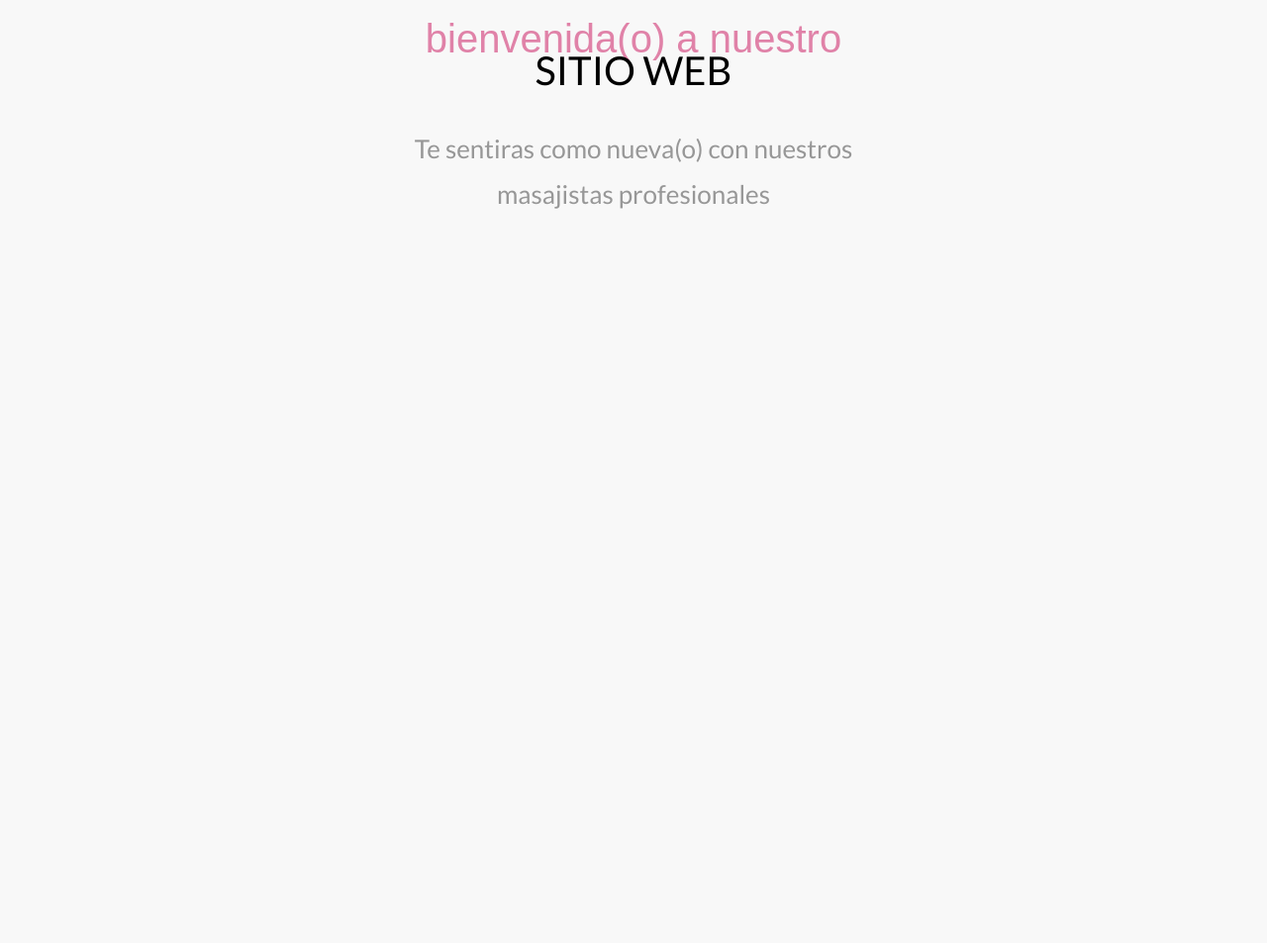
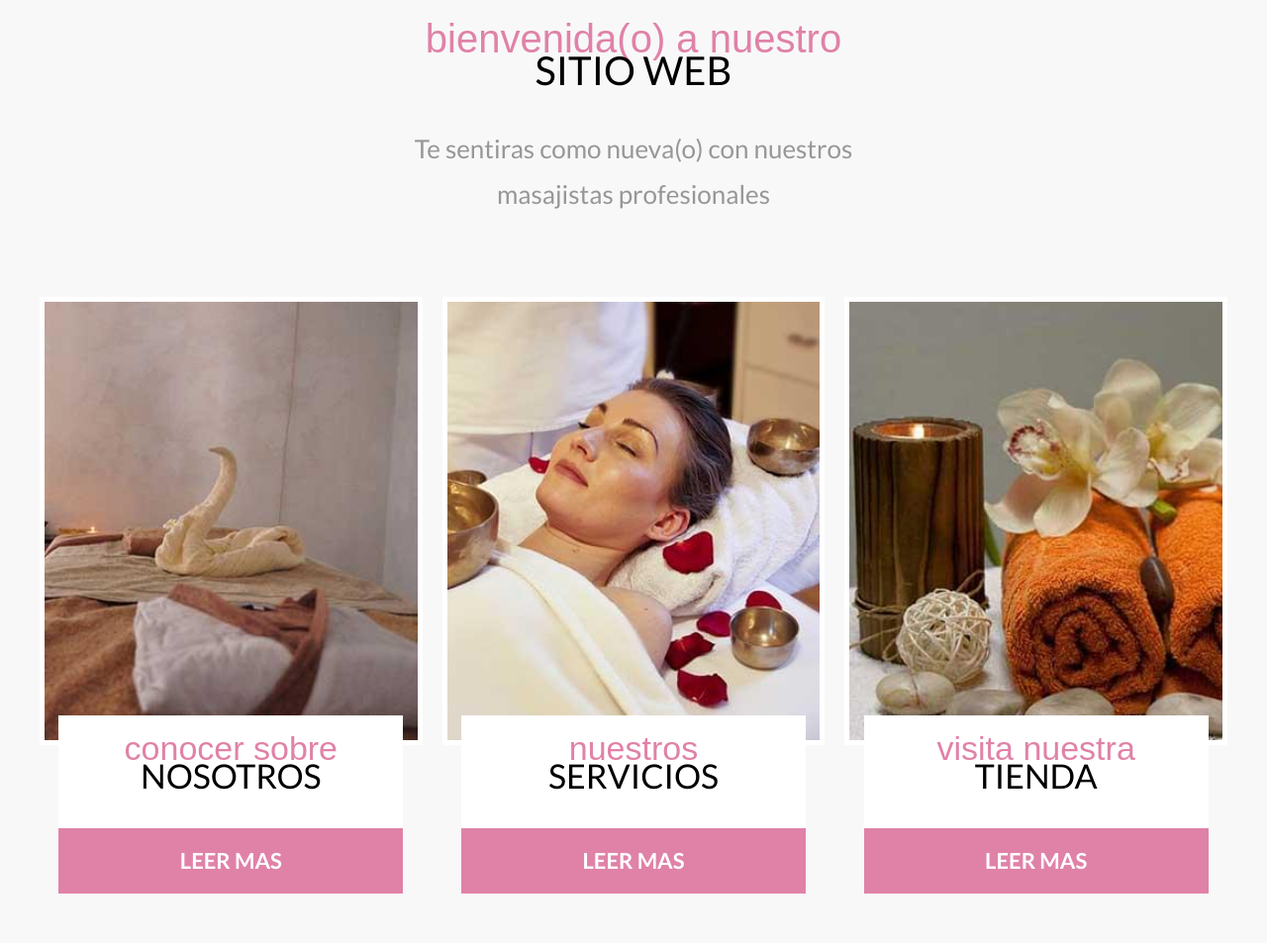
Before and after one commit to xandro2021/CarolinaSpa01, a website: page index.html in a window 1280 px wide. Shown: the part 1011-1964 px from the top of the page at 99% size. Before the commit the page ends 1311 px from the top, so only its background shows below. Drawn offline with Linux system fonts and the light colour scheme; a web font is replaced by a local one.

Commit message:
Finish the styling in the section regarding the cards

```diff
--- a/index.html
+++ b/index.html
@@ -68,6 +68,40 @@
         <h1 class="bienvenida__heading">Bienvenida(o) a nuestro <span>sitio web</span></h1>
         <p class="bienvenida__texto"> Te sentiras como nueva(o) con nuestros masajistas profesionales </p>
     </section>
+
+    <section class="cards">
+        <div class="cards__grid contenedor">
+
+            <div class="card">
+                <img class="card__imagen" alt="imagen card" src="build/img/servicio_01.jpg" />
+
+                <div class="card__contenido">
+                    <h2 class="card__heading">conocer sobre <span>nosotros</span> </h2>
+                    <a class="card__enlace" href="#">Leer mas</a>
+                </div>
+            </div>
+
+            <div class="card">
+                <img class="card__imagen" alt="imagen card" src="build/img/servicio_02.jpg" />
+
+                <div class="card__contenido">
+                    <h2 class="card__heading">nuestros <span>servicios</span> </h2>
+                    <a class="card__enlace" href="#">Leer mas</a>
+                </div>
+            </div>
+
+            <div class="card">
+                <img class="card__imagen" alt="imagen card" src="build/img/servicio_03.jpg" />
+
+                <div class="card__contenido">
+                    <h2 class="card__heading">visita nuestra <span>tienda</span> </h2>
+                    <a class="card__enlace" href="#">Leer mas</a>
+                </div>
+            </div>
+
+        </div>
+    </section>
+
 </body>
 
 </html>
--- /dev/null
+++ b/src/scss/ui/contenido/_cards.scss
@@ -0,0 +1,55 @@
+@use "base/variables" as v;
+@use "base/mixins" as m;
+
+.cards {
+    &__grid {
+        @include m.tablet {
+            @include m.grid(3, 2rem);
+        }
+    }
+}
+
+.card {
+    max-width: 35rem;
+    margin: 0 auto 2rem auto;
+
+    &:last-of-type {
+        margin-bottom: 0;
+    }
+
+    @include m.tablet {
+        max-width: unset;
+        margin: 0;
+    }
+
+    &__imagen {
+        width: 100%;
+        border: 0.5rem solid v.$blanco;
+        transition-property: rotate scale;
+        transition-duration: 300ms;
+
+
+        &:hover {
+            rotate: 4deg;
+            scale: 1.3;
+        }
+    }
+
+    &__contenido {
+        max-width: 90%;
+        margin: 0 auto;
+        background-color: v.$blanco;
+        translate: 0 -5rem;
+    }
+
+    &__heading {
+        @include m.headingCursiva;
+        font-size: 3.4rem;
+        padding: 2rem;
+    }
+
+    &__enlace {
+        @include m.boton(v.$secundario, v.$blanco);
+        display: block;
+    }
+}
--- a/src/scss/ui/contenido/_index.scss
+++ b/src/scss/ui/contenido/_index.scss
@@ -1 +1,2 @@
 @forward 'bienvenida';
+@forward 'cards';
```
Also changed, not shown: build/css/app.css, 2 other files.
